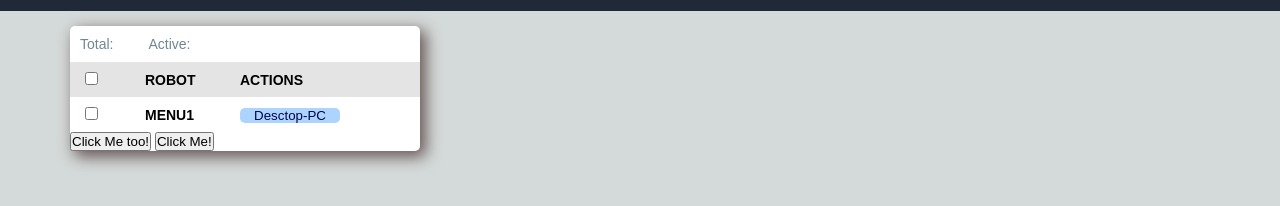
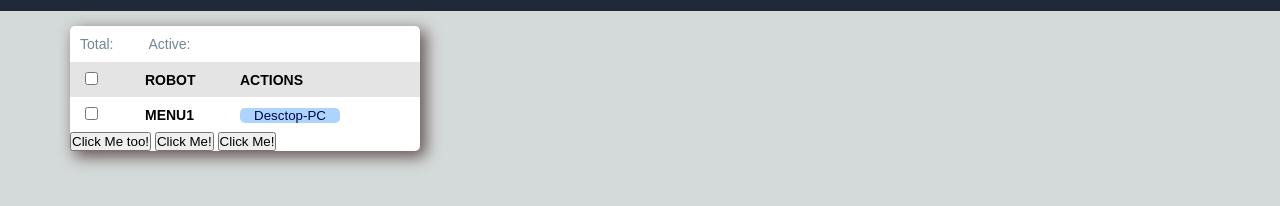
Before and after one commit to zornigwolf/test, a plain HTML site: page index.html in a window 1280 px wide. Shown: the part 54-260 px from the top of the page. Drawn offline with Linux system fonts and the light colour scheme.

Commit message:
Test commit added new button

```diff
--- a/index.html
+++ b/index.html
@@ -53,6 +53,7 @@
                 <div class="main-board__right-block">
                     <button id="btn1" class="btx" type="button">Click Me too!</button>
                     <button id="btn" class="btx" type="button">Click Me!</button>
+                    <button id="btn" class="btx" type="button">Click Me!</button>
                 </div>
             </div>
         </div>
```
